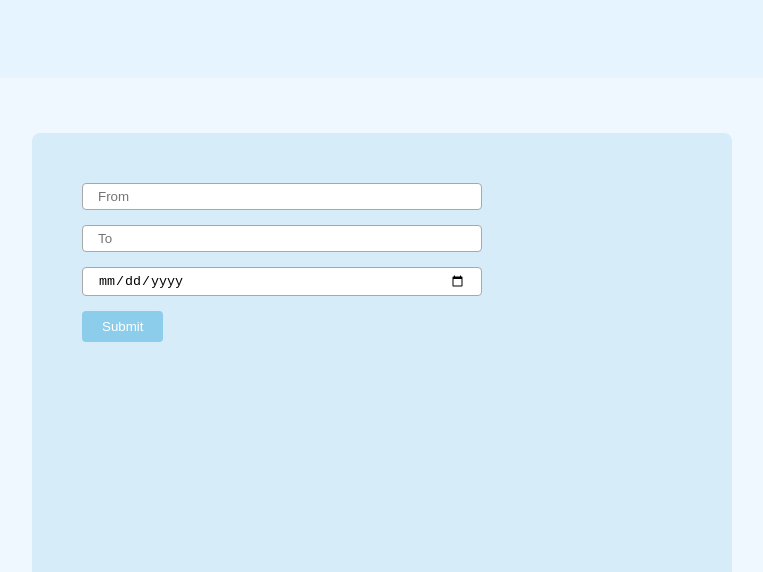
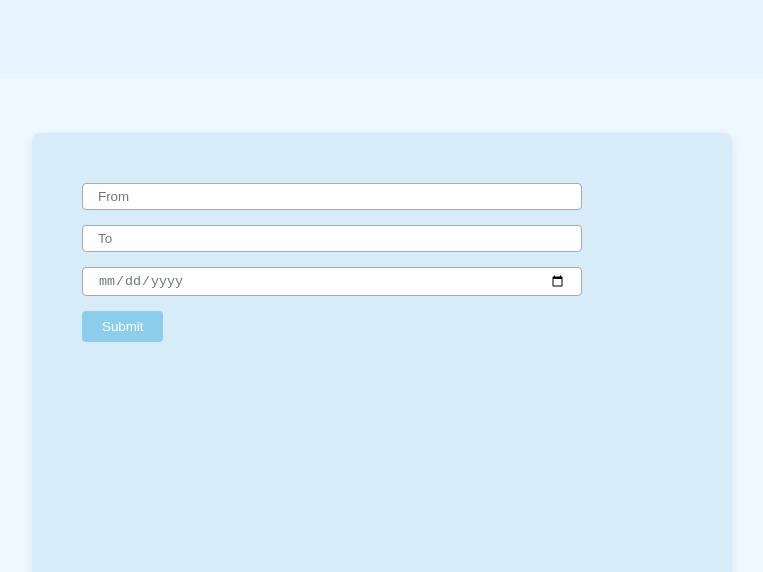
Before and after one commit to killuaJ2002/demo-ticket-booking-app, a plain HTML site: page index.html in a window 1280 px wide. Shown: the part 228-800 px from the top of the page, without its empty margins (258-1021 px from the left). Drawn offline with Linux system fonts and the light colour scheme; a web font is replaced by a local one.

Commit message:
slight css changes

```diff
--- a/style.css
+++ b/style.css
@@ -52,6 +52,7 @@ header h3:hover {
     width: 100%;
     margin: 0 auto;
     padding-bottom: 300px;
+    box-shadow: 0 4px 12px rgba(0, 0, 0, 0.08);
 }
 
 .form__row {
@@ -63,7 +64,7 @@ input {
     padding: 5px 15px;
     border-radius: 4px;
     width: 100%;
-    max-width: 400px; /* optional limit */
+    max-width: 500px; /* optional limit */
     box-sizing: border-box;
 }
 
@@ -90,3 +91,7 @@ button{
 button:hover {
     background-color: #77BEF0;
 }
+
+input[type="date"] {
+  color: #6c757d;
+}
```
